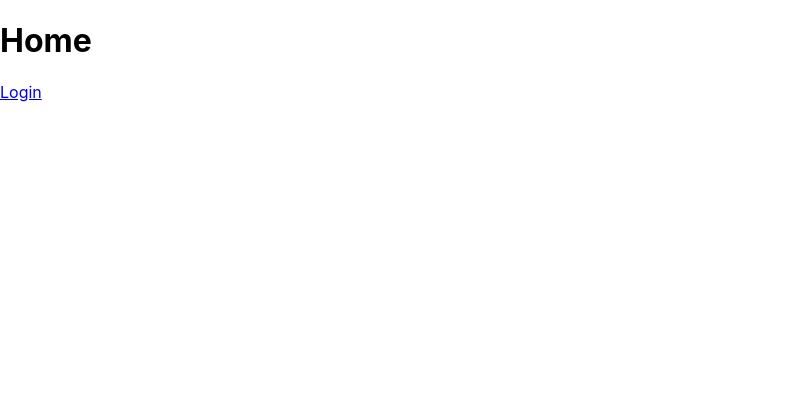
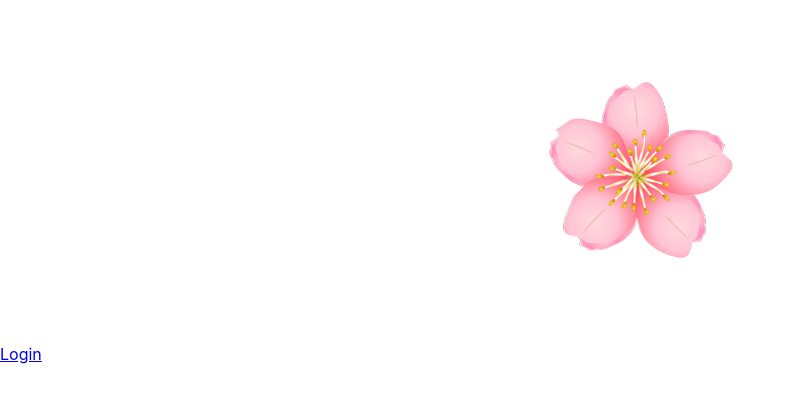
Before and after one commit to shake551/chat-app-frontend, a React (Create React App) app in the folder app/: page / in a window 1280 px wide. Shown: the top 402 px of the page, without its empty margins (0-796 px from the left). Built offline with nearby package versions, Linux system fonts and the light colour scheme.

Commit message:
[add]ホーム画面のベーススタイル作成

```diff
--- a/app/src/components/Home.js
+++ b/app/src/components/Home.js
@@ -1,9 +1,10 @@
 import {Link} from 'react-router-dom';
+import HomeBase from "./HomeBase";
 
 function Home() {
     return (
         <div>
-            <h1>Home</h1>
+            <HomeBase/>
             <Link to='/login'>Login</Link>
         </div>
     );
--- /dev/null
+++ b/app/src/components/HomeBase.js
@@ -0,0 +1,19 @@
+import styled from "styled-components";
+
+const HomeWrapper = styled.div`
+  text-align: center;
+`;
+
+const HomeImg = styled.img`
+  margin: 50px;
+`;
+
+const HomeBase = () => {
+    return (
+        <HomeWrapper>
+            <HomeImg src={`${process.env.PUBLIC_URL}/sakura.png`} alt="sakura"/>
+        </HomeWrapper>
+    );
+}
+
+export default HomeBase;
```
Also changed, not shown: app/public/sakura.png (added).
